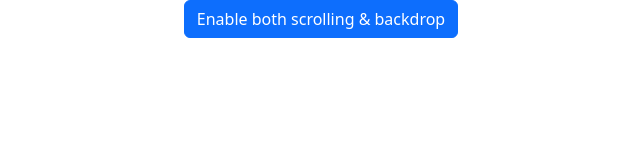
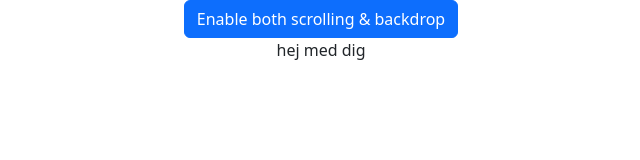
Before and after one commit to AstaCarl/pipper2.0, a React (Create React App) app: page / in a window 1280 px wide. Shown: the top 160 px of the page, without its empty margins (319-959 px from the left). Built offline with nearby package versions, Linux system fonts and the light colour scheme.

Commit message:
components

```diff
--- a/src/App.js
+++ b/src/App.js
@@ -3,10 +3,14 @@ import './App.css';
 import "./components/sidebar.css";
 import Sidebar from "./components/Sidebar";
 
+import "./components/opretpip.css";
+import Opretpip from "./components/Opretpip";
+
 function App() {
   return (
     <div className="App">
       <Sidebar/>
+      <Opretpip/>
     </div>
   );
 }
--- a/src/components/opretpip.jsx
+++ b/src/components/opretpip.jsx
@@ -0,0 +1,12 @@
+import React from 'react';
+import 'bootstrap/dist/css/bootstrap.min.css';
+import 'bootstrap/dist/js/bootstrap.bundle.min.js';
+
+export default function Opretpip(props) {
+    return(
+        <body>
+            <p>hej med dig</p>
+
+        </body>
+    )
+}
```
